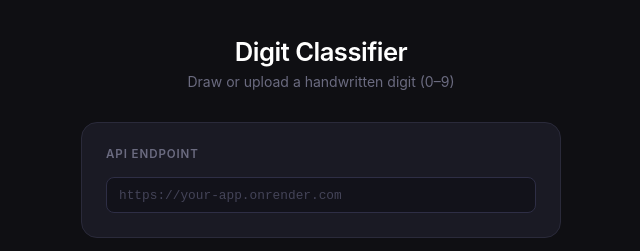
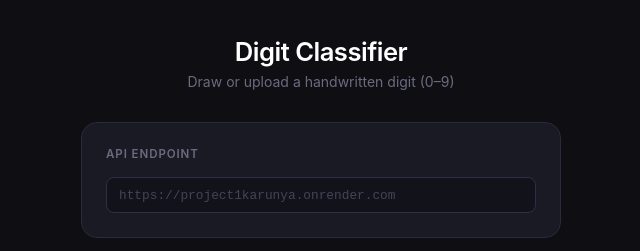
Before and after one commit to spooja6/frontend, a plain HTML site: page index.html in a window 1280 px wide. Shown: the top 251 px of the page, 319-959 px from the left. Drawn offline with Linux system fonts and the light colour scheme.

Commit message:
Update index.html

```diff
--- a/index.html
+++ b/index.html
@@ -280,7 +280,7 @@
   <div class="card">
     <div class="section-label">API endpoint</div>
     <div class="api-row">
-      <input id="api-url" type="text" placeholder="https://your-app.onrender.com" spellcheck="false" />
+      <input id="api-url" type="text" placeholder="https://project1karunya.onrender.com" spellcheck="false" />
     </div>
   </div>
 
```
